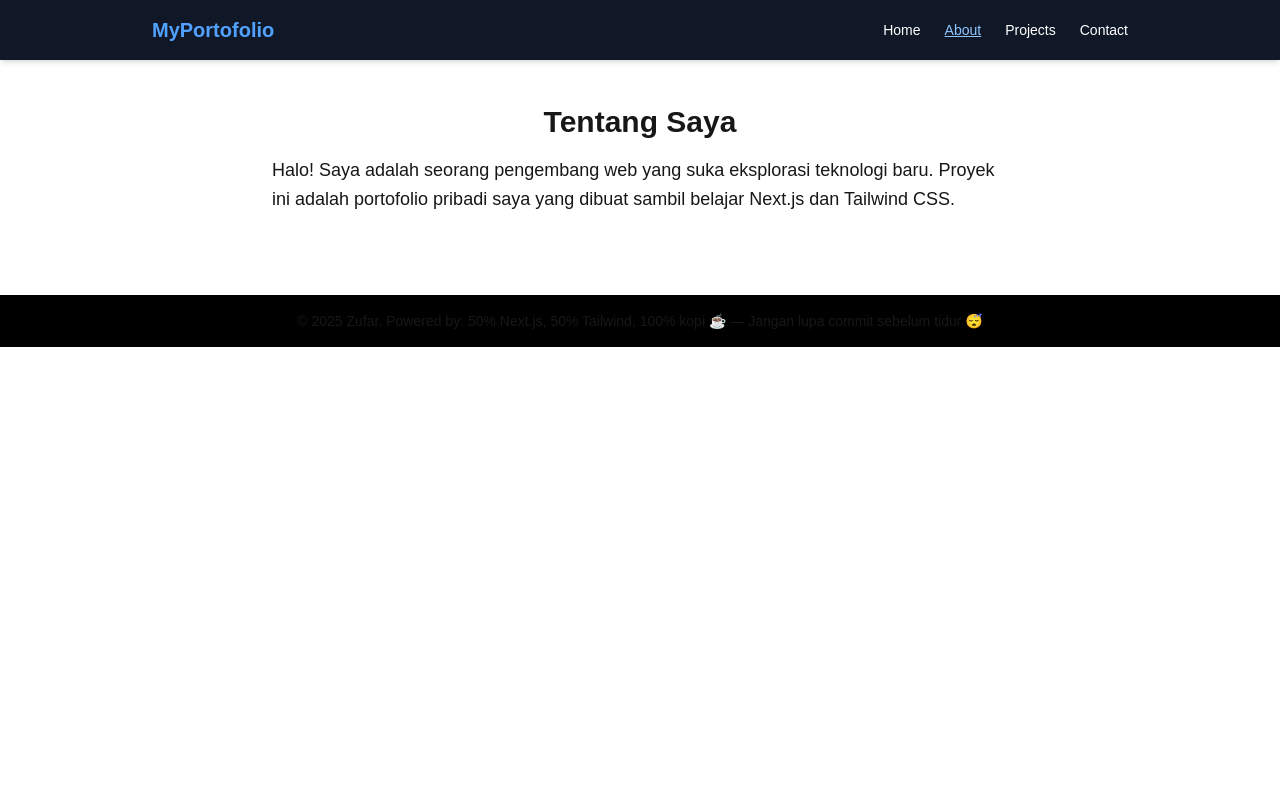
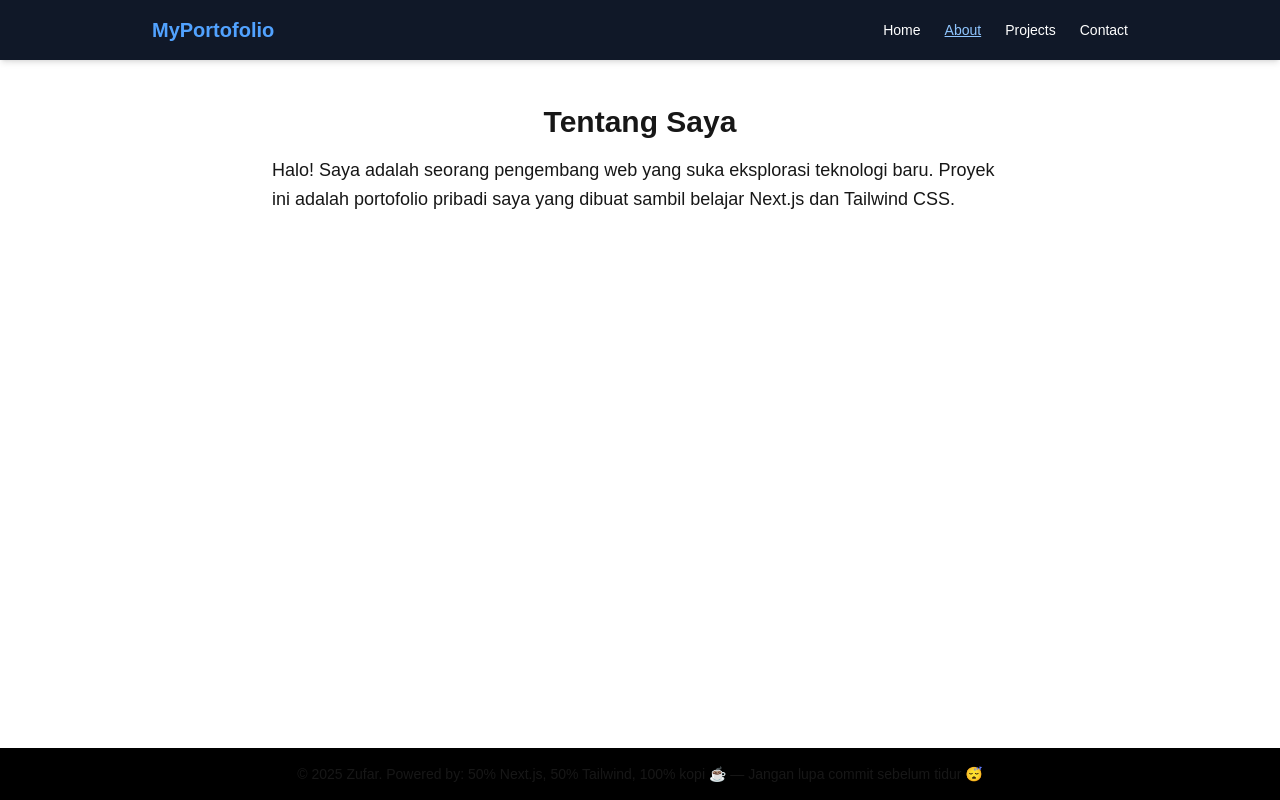
Before and after one commit to MakarimZufar/my_portofolio, a Next.js app: page /about in a window 1280 px wide. Built offline with nearby package versions, Linux system fonts and the light colour scheme.

Commit message:
fix: footer stick to bottom page

```diff
--- a/src/app/layout.js
+++ b/src/app/layout.js
@@ -20,12 +20,14 @@ export const metadata = {
 
 export default function RootLayout({ children }) {
   return (
-    <html lang="en">
-      <body>
-        <Navbar />
-          <div className="pt-16">{children}</div>
-        <Footer />
-      </body>
-    </html>
+      <html lang="en">
+          <body className="bg-white text-black dark:bg-gray-900 dark:text-white flex flex-col min-h-screen">
+                  <Navbar />
+                  <div className="flex-grow pt-16">
+                      {children}
+                  </div>
+                  <Footer />
+          </body>
+      </html>
   );
 }
```
